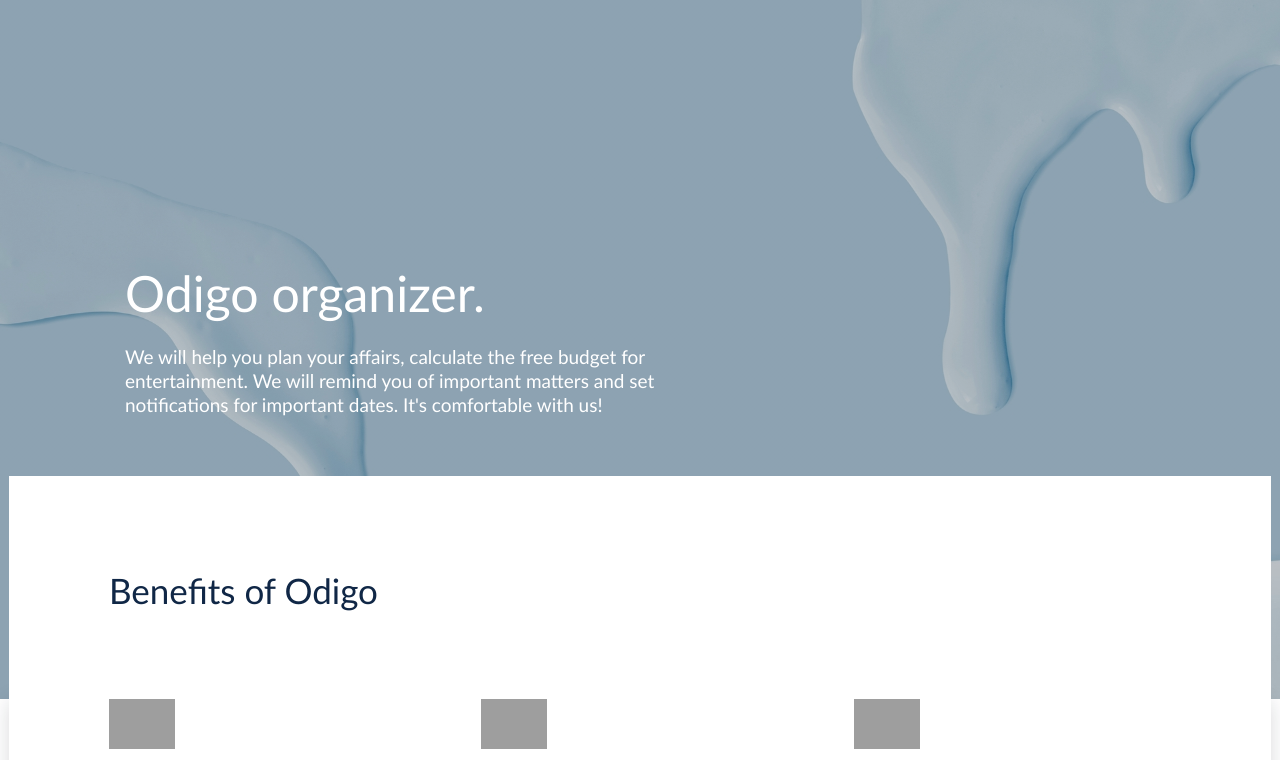
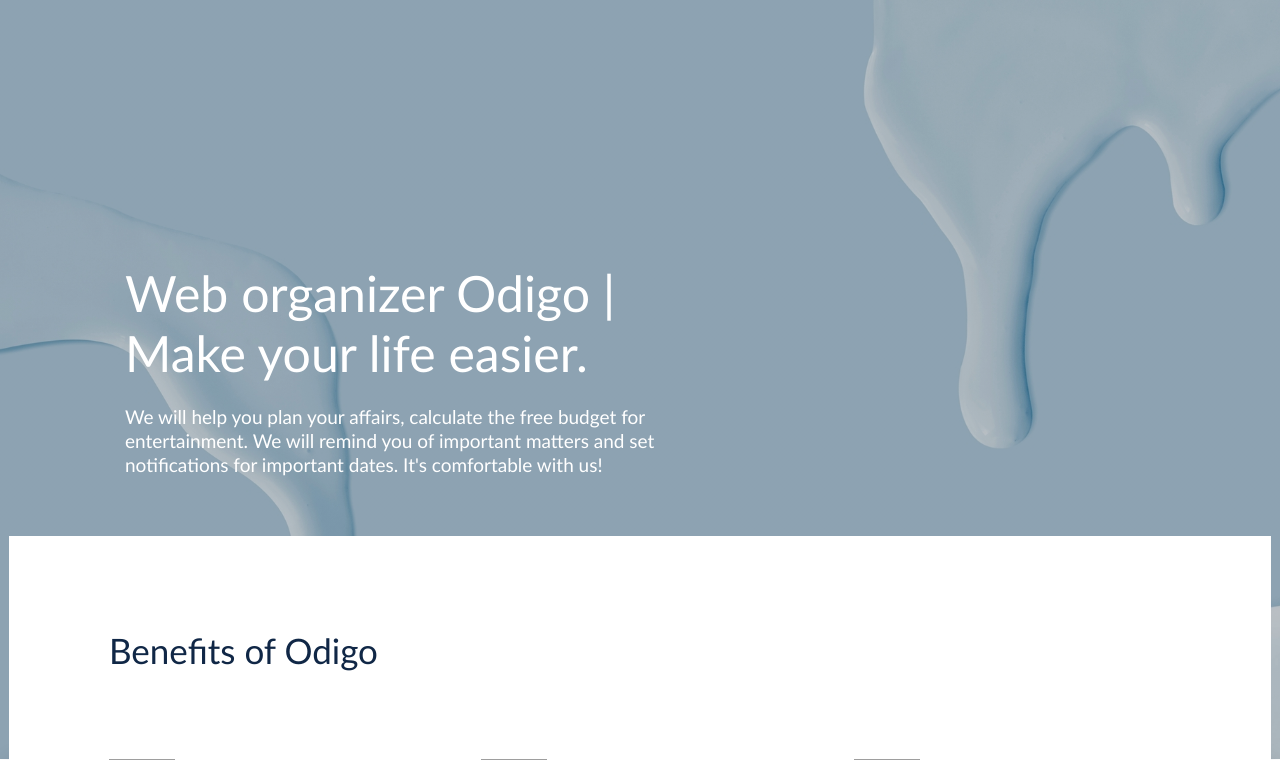
Before and after one commit to pavlent1yo/practice, a PHP site: page / in a window 1280 px wide. Shown: the part 107-867 px from the top of the page. Run offline with PHP 8.4, Linux system fonts and the light colour scheme; grey boxes are pictures that could not be loaded.

Commit message:
Update index.php

```diff
--- a/index.php
+++ b/index.php
@@ -3,7 +3,7 @@
         <section class="intro" id="head">
             <div class="wrapper">
                 <h1 class="intro__title">
-                    Odigo organizer.
+                    Web organizer Odigo | Make your life easier.
                 </h1>
                 <p class="intro__subtitle">
                   We will help you plan your affairs, calculate the free budget for entertainment. We will remind you of important matters and set notifications for important dates. It's comfortable with us!
```
